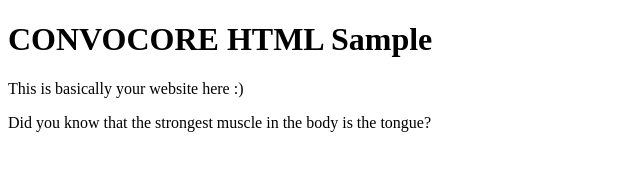
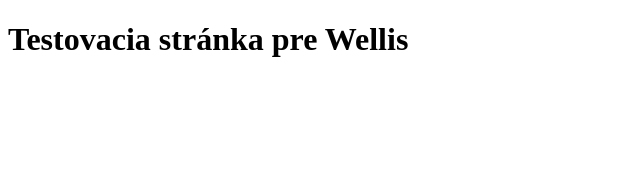
Before and after one commit to marekt88/wellis, a plain HTML site: page index.html in a window 1280 px wide. Shown: the whole page, without its empty margins (0-640 px from the left). Drawn offline with Linux system fonts and the light colour scheme.

Commit message:
Update header and paragraphs in index.html

```diff
--- a/index.html
+++ b/index.html
@@ -6,9 +6,9 @@
         <title>CONVOCORE HTML Sample</title>
     </head>
     <body>
-        <h1>CONVOCORE HTML Sample</h1>
-        <p>This is basically your website here :)</p>
-        <p>Did you know that the strongest muscle in the body is the tongue?</p>
+        <h1>Testovacia stránka pre Wellis</h1>
+        <p></p>
+        <p></p>
 
 
 <div style="width: 0; height: 0;" id="VG_OVERLAY_CONTAINER">
```
